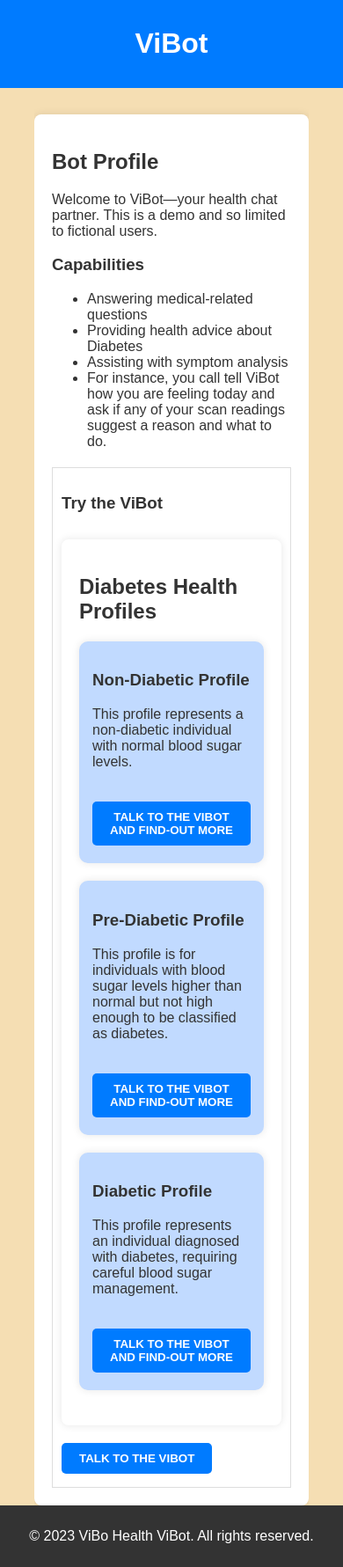
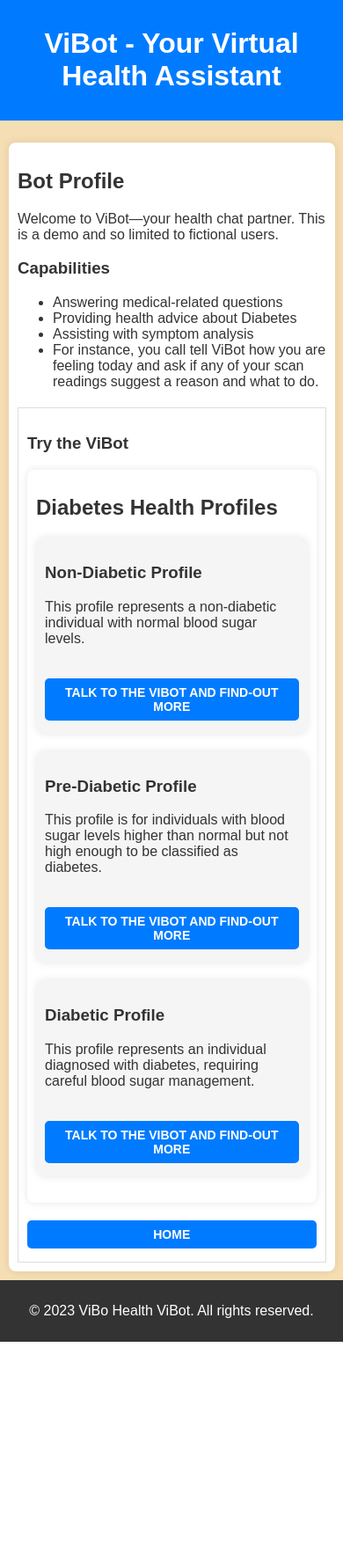
Before and after one commit to ilya-boldyrev/ViBot, a Flask app: page /choose-profile in a window 390 px wide. Shown: the whole page at 88% size. After the commit the page ends 1525 px from the top, so only its background shows below. Run offline with Flask 3, Linux system fonts and the light colour scheme.

Commit message:
Update choose_profile.html
home button added

```diff
--- a/project/templates/choose_profile.html
+++ b/project/templates/choose_profile.html
@@ -25,7 +25,7 @@
 }
 
 .profile-card {
-    background-color: rgb(193, 218, 255);
+    background-color: whitesmoke;
     padding: 15px;
     border-radius: 10px;
     margin-bottom: 20px;
@@ -81,11 +81,33 @@
     padding: 10px;
     margin-top: 20px;
 }
+
+@media (max-width: 768px) {
+            .container {
+                width: 95%;
+                padding: 10px;
+            }
+
+            .profile-card, .profile {
+                padding: 10px;
+                margin-top: 15px;
+            }
+
+            .chat-area, .redirect-button {
+                width: 100%;
+                box-sizing: border-box; /* Ensures padding doesn't add to width */
+            }
+
+            .redirect-button {
+                padding: 8px 10px;
+                font-size: 14px;
+            }
+        }
     </style>
 </head>
 <body>
     <div class="header">
-        <h1>ViBot</h1>
+        <h1>ViBot - Your Virtual Health Assistant</h1>
     </div>
 
     <div class="container">
@@ -139,7 +161,7 @@
                 <!-- Chat interface here -->
                 <form method="post" action="/index" class="box">
                     <button type="submit" class="redirect-button">
-                        Talk to the ViBot
+                        Home
                     </button>
             </div>
         </div>
```
